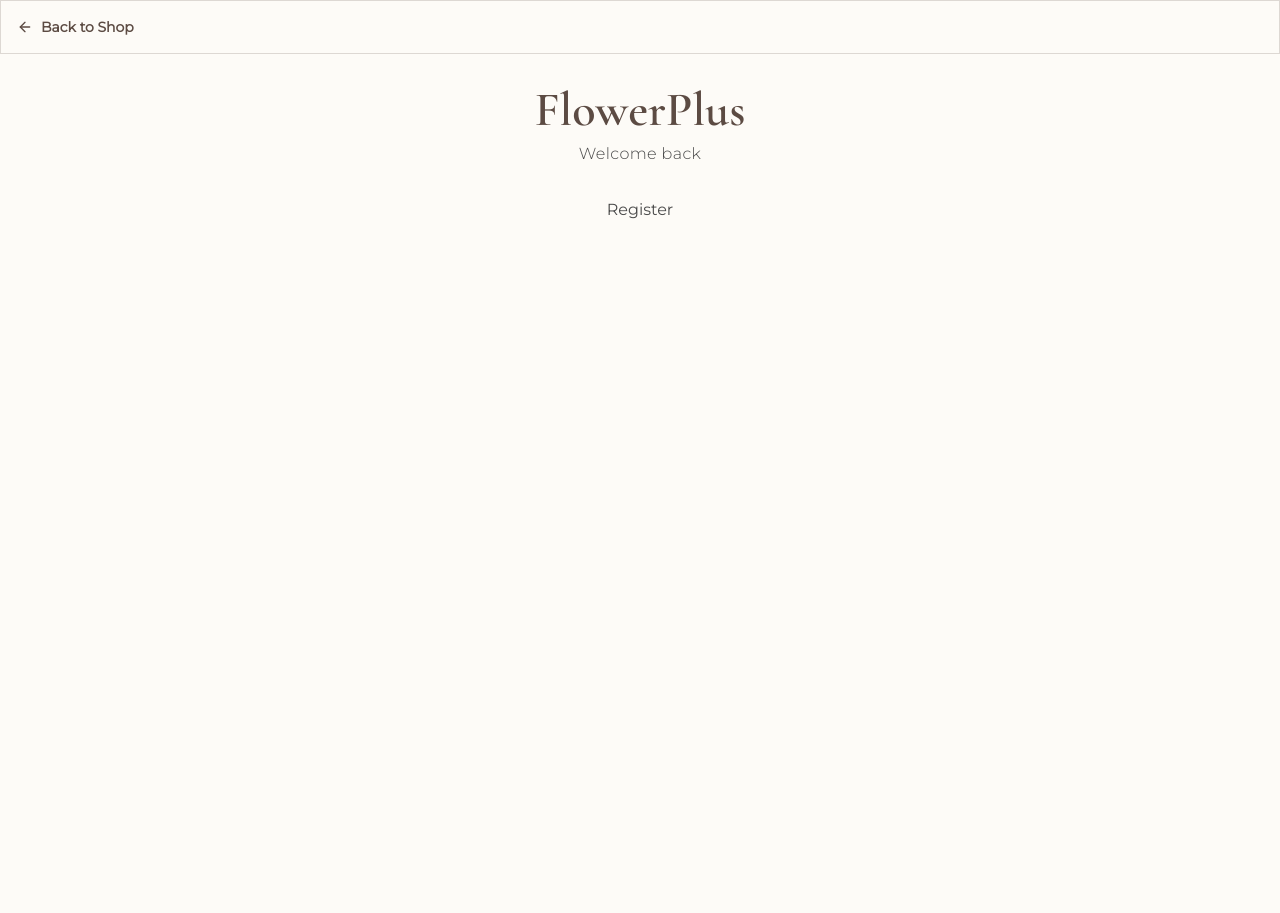
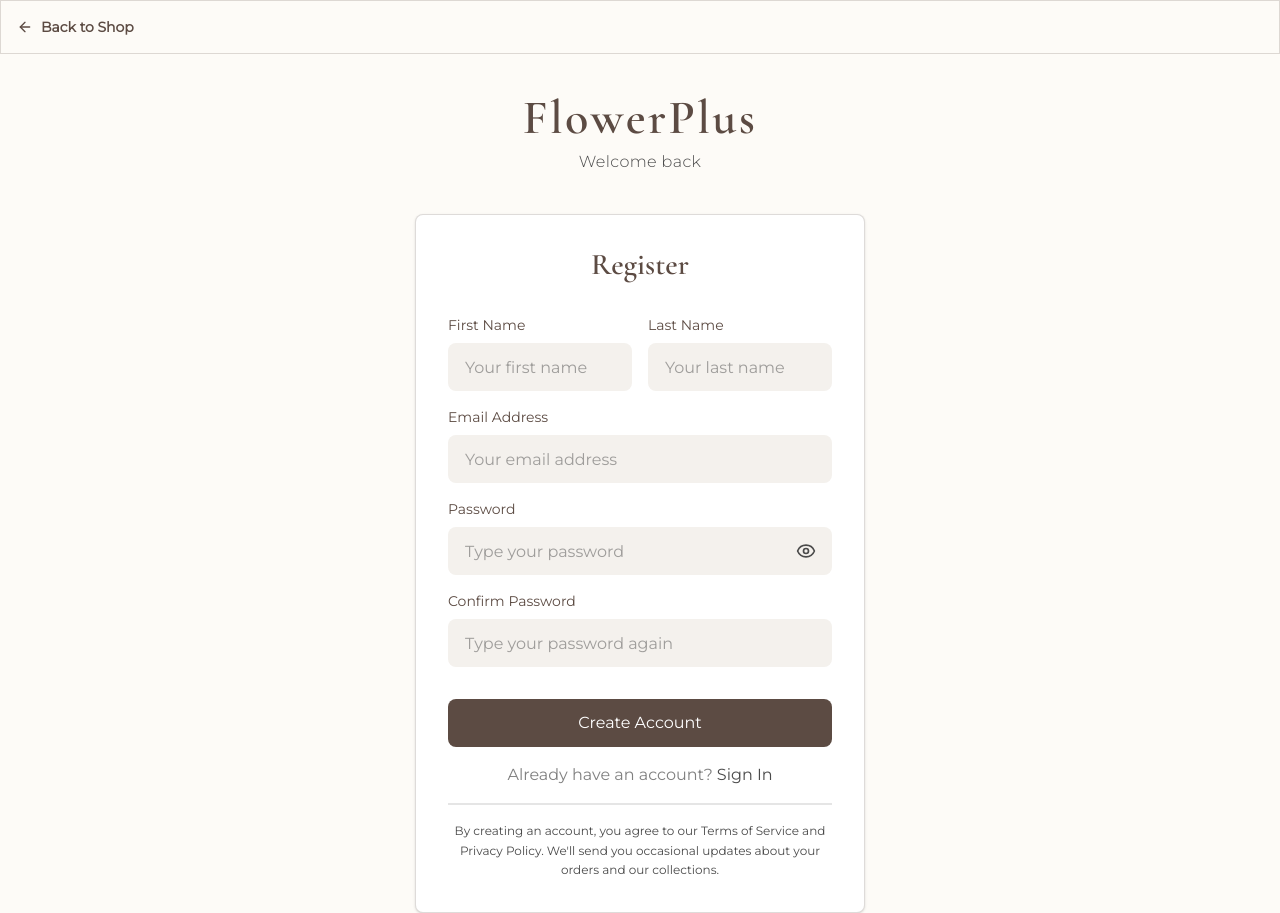
Before and after one commit to Flower-Plus-Greenwich/flowerplus-frontend-web, a Next.js app: page /register in a window 1280 px wide. Before the commit the page ends 800 px from the top, so only its background shows below. Built offline with nearby package versions, Linux system fonts and the light colour scheme.

Commit message:
Add: static register form

```diff
--- a/src/app/(auth)/layout.tsx
+++ b/src/app/(auth)/layout.tsx
@@ -12,7 +12,7 @@ export default function AuthLayout({
             relative min-h-screen flex flex-col items-center
             bg-background text-foreground font-montserrat"
         >
-            <header className="w-full p-4 border-1 border-b border-primary/20 mb-8">
+            <header className="w-full p-4 border-1 border-b border-primary/20">
                 {/* Back to Shop */}
                 <Link
                     href="/"
@@ -27,8 +27,8 @@ export default function AuthLayout({
 
             {/* Auth Content */}
             <main className="w-full max-w-[450px] flex flex-col items-center">
-                <section className="text-center mb-8">
-                    <h1 className="text-4xl md:text-5xl font-cormorant font-bold text-primary mb-2">FlowerPlus</h1>
+                <section className="text-center my-10">
+                    <h1 className="text-4xl md:text-5xl font-cormorant font-bold text-primary tracking-wider mb-2">FlowerPlus</h1>
                     <p className="text-muted-foreground text-md font-light tracking-wide">Welcome back</p>
                 </section>
 
--- a/src/app/(auth)/login/page.tsx
+++ b/src/app/(auth)/login/page.tsx
@@ -10,7 +10,7 @@ export default function LoginPage() {
     const [showPassword, setShowPassword] = useState(false);
 
     return (
-        <section className="w-full bg-white p-6 md:p-8 rounded-lg shadow-sm border border-border/50">
+        <section className="w-full bg-white p-6 md:p-8 rounded-lg shadow-sm border border-primary/20">
             <h2 className="text-3xl font-bold text-center text-primary mb-8">Sign In</h2>
 
             {/* Login form */}
@@ -18,7 +18,7 @@ export default function LoginPage() {
 
                 {/* Email Field */}
                 <div className="space-y-2">
-                    <label htmlFor="email" className="block text-sm font-medium text-foreground/80">
+                    <label htmlFor="email" className="block text-sm font-medium text-primary">
                         Email Address
                     </label>
                     <input
@@ -31,7 +31,7 @@ export default function LoginPage() {
 
                 {/* Password Field */}
                 <div className="space-y-2">
-                    <label htmlFor="password" className="block text-sm font-medium text-foreground/80">
+                    <label htmlFor="password" className="block text-sm font-medium text-primary">
                         Password
                     </label>
                     <div className="relative">
@@ -44,7 +44,9 @@ export default function LoginPage() {
                         <button
                             type="button"
                             onClick={() => setShowPassword(!showPassword)}
-                            className="absolute right-4 top-1/2 -translate-y-1/2 text-muted-foreground hover:text-foreground transition-colors"
+                            className="
+                                absolute right-4 top-1/2 -translate-y-1/2 text-muted-foreground
+                                hover:text-foreground transition-colors cursor-pointer"
                         >
                             {showPassword ? (
                                 <EyeOff className="w-5 h-5" />
--- a/src/app/(auth)/register/page.tsx
+++ b/src/app/(auth)/register/page.tsx
@@ -1,3 +1,128 @@
+"use client";
+
+import { useState } from "react";
+import Link from "next/link";
+import { Eye, EyeOff } from "lucide-react";
+import ClientOnly from "@/components/common/ClientOnly";
+
 export default function RegisterPage() {
-  return <div>Register</div>;
+  const [showPassword, setShowPassword] = useState(false);
+
+  return (
+    <section className="w-full bg-white p-6 md:p-8 rounded-lg shadow-sm border border-primary/20">
+      <h2 className="text-3xl font-bold text-center text-primary mb-8">Register</h2>
+
+      <form className="space-y-4">
+        {/* Name Fields */}
+        <fieldset className="grid grid-cols-2 gap-4">
+          <div className="space-y-2">
+            <label htmlFor="firstName" className="block text-sm font-medium text-primary">
+              First Name
+            </label>
+            <input
+              id="firstName"
+              type="text"
+              placeholder="Your first name"
+              className="w-full h-12 px-4 rounded-lg bg-input border border-transparent focus:border-border focus:bg-white focus:outline-none focus:ring-1 focus:ring-border transition-all duration-200"
+              autoComplete="on"
+            />
+          </div>
+
+          <div className="space-y-2">
+            <label htmlFor="lastName" className="block text-sm font-medium text-primary">
+              Last Name
+            </label>
+            <input
+              id="lastName"
+              type="text"
+              placeholder="Your last name"
+              className="w-full h-12 px-4 rounded-lg bg-input border border-transparent focus:border-border focus:bg-white focus:outline-none focus:ring-1 focus:ring-border transition-all duration-200"
+              autoComplete="on"
+            />
+          </div>
+        </fieldset>
+
+        {/* Email Address */}
+        <div className="space-y-2">
+          <label htmlFor="email" className="block text-sm font-medium text-primary">
+            Email Address
+          </label>
+          <input
+            id="email"
+            type="email"
+            placeholder="Your email address"
+            className="w-full h-12 px-4 rounded-lg bg-input border border-transparent focus:border-border focus:bg-white focus:outline-none focus:ring-1 focus:ring-border transition-all duration-200"
+              autoComplete="on"
+          />
+        </div>
+
+        {/* Password */}
+        <div className="space-y-2">
+          <label htmlFor="password" className="block text-sm font-medium text-primary">
+            Password
+          </label>
+          <div className="relative">
+            <input
+              id="password"
+              type={showPassword ? "text" : "password"}
+              placeholder="Type your password"
+              className="w-full h-12 px-4 pr-12 rounded-lg bg-input border border-transparent focus:border-border focus:bg-white focus:outline-none focus:ring-1 focus:ring-border transition-all duration-200"
+            />
+            <button
+              type="button"
+              onClick={() => setShowPassword(!showPassword)}
+              className="absolute right-4 top-1/2 -translate-y-1/2 text-muted-foreground hover:text-foreground transition-colors cursor-pointer"
+            >
+              {showPassword ? (
+                <EyeOff className="w-5 h-5" />
+              ) : (
+                <Eye className="w-5 h-5" />
+              )}
+            </button>
+          </div>
+        </div>
+
+        {/* Confirm Password */}
+        <div className="space-y-2">
+          <label htmlFor="confirmPassword" className="block text-sm font-medium text-primary">
+            Confirm Password
+          </label>
+          <input
+            id="confirmPassword"
+            type="password"
+            placeholder="Type your password again"
+            className="w-full h-12 px-4 rounded-lg bg-input border border-transparent focus:border-border focus:bg-white focus:outline-none focus:ring-1 focus:ring-border transition-all duration-200"
+          />
+        </div>
+
+        {/* Create Account Button */}
+        <ClientOnly>
+          <button
+            type="submit"
+            className="w-full h-12 mt-4 bg-primary text-primary-foreground font-medium rounded-lg hover:opacity-90 transition-opacity cursor-pointer"
+          >
+            Create Account
+          </button>
+        </ClientOnly>
+
+        {/* Sign In Link */}
+        <div className="flex justify-center items-center gap-1 text-center text-md text-foreground/70">
+          <p> Already have an account?</p>
+          <Link
+            href="/login"
+            className="text-foreground font-medium hover:underline decoration-1 underline-offset-4"
+          >
+            Sign In
+          </Link>
+        </div>
+
+        <hr className="my-4 border border-border"/>
+
+        {/* Footer Text */}
+        <footer className="w-full text-xs text-center text-muted-foreground/80 leading-relaxed">
+          By creating an account, you agree to our Terms of Service and Privacy Policy. We&apos;ll send you occasional updates about your orders and our collections.
+        </footer>
+      </form>
+    </section>
+  );
 }
--- a/src/components/common/ClientOnly.tsx
+++ b/src/components/common/ClientOnly.tsx
@@ -1,6 +1,9 @@
 'use client';
 
 import { useEffect, useState } from 'react';
+
+// Component to render children only on the client side
+// This is used to prevent ssr hydration errors
 
 export default function ClientOnly({ children }: { children: React.ReactNode }) {
   const [mounted, setMounted] = useState(false)
```
